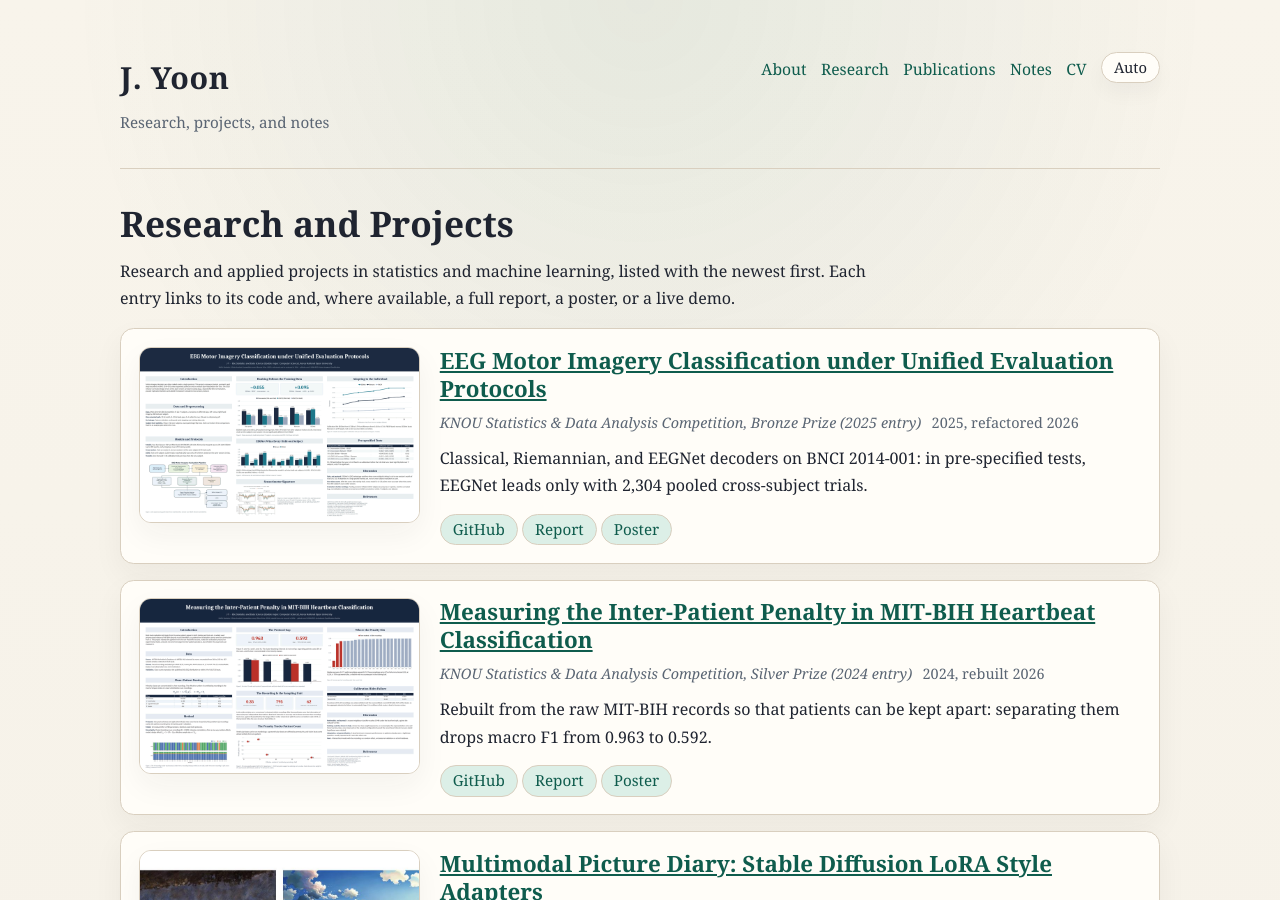
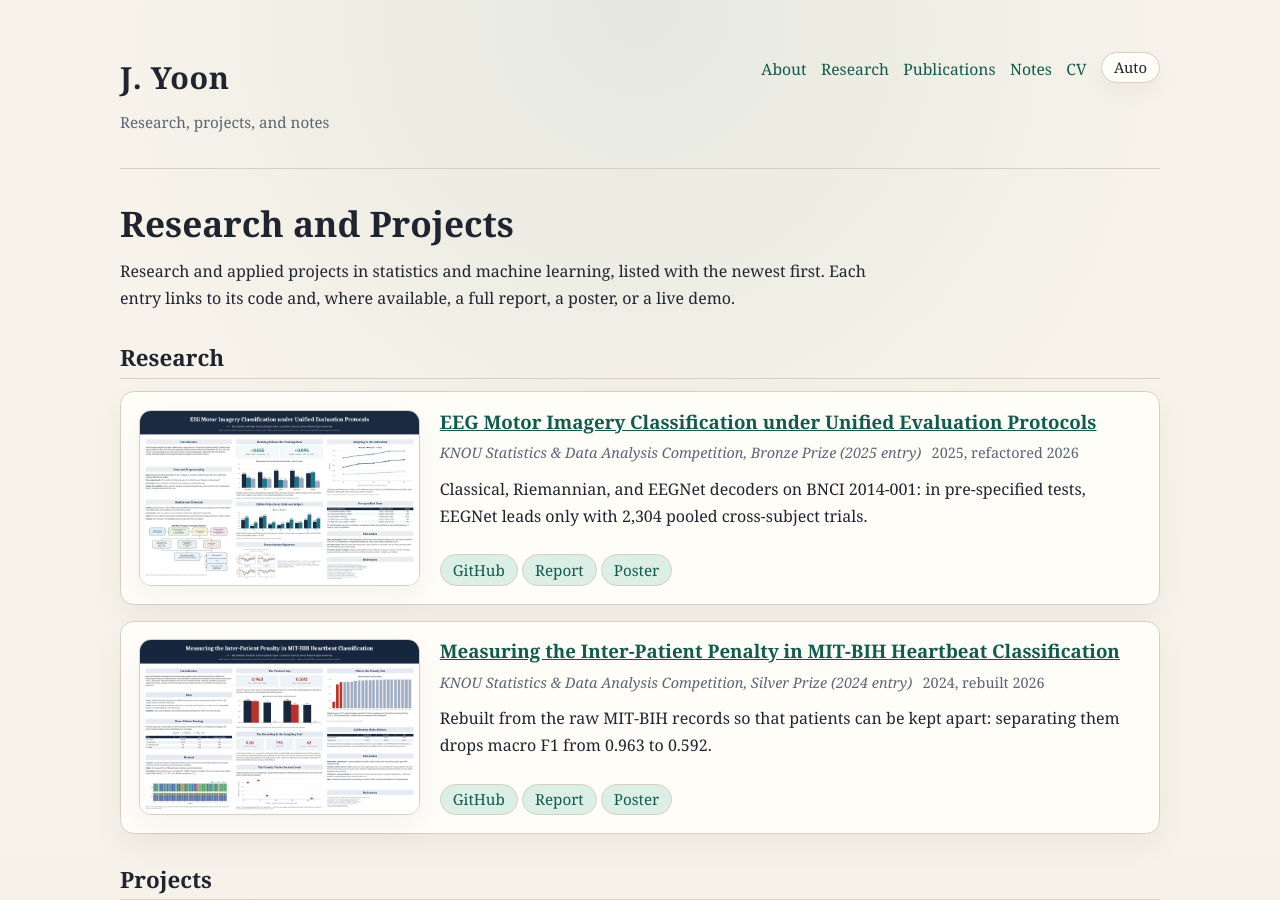
Before and after one commit to J-Y00N/j-y00n.github.io, a Jekyll site: the page built from _pages/research.md, in a window 1280 px wide and 900 px high. Built offline with Jekyll 4.4.1, drawn with Linux system fonts in a browser that asks for light colours.

Commit message:
Group the Research page into Research and Projects

```diff
--- a/_layouts/project-index.html
+++ b/_layouts/project-index.html
@@ -1,14 +1,36 @@
 ---
 layout: page
 ---
+{% comment %}
+Projects with `kind: research` are listed under the research heading, and every other project under the projects heading.
+While only one of the two groups has entries, the page shows a single list without headings.
+The headings come from `research_heading` and `projects_heading` in the page's front matter.
+{% endcomment %}
 {{ content }}
 {% assign projects = site.projects | sort: 'date' | reverse %}
 {% if projects.size > 0 %}
+{% assign research_projects = projects | where: "kind", "research" %}
+{% assign other_projects = projects | where_exp: "project", "project.kind != 'research'" %}
+{% if research_projects.size > 0 and other_projects.size > 0 %}
+<h2 id="research">{{ page.research_heading | default: "Research" | escape }}</h2>
+<div class="project-card-list">
+  {% for project in research_projects %}
+  {% include entry-card.html entry=project heading='h3' %}
+  {% endfor %}
+</div>
+<h2 id="projects">{{ page.projects_heading | default: "Projects" | escape }}</h2>
+<div class="project-card-list">
+  {% for project in other_projects %}
+  {% include entry-card.html entry=project heading='h3' %}
+  {% endfor %}
+</div>
+{% else %}
 <div class="project-card-list">
   {% for project in projects %}
   {% include entry-card.html entry=project %}
   {% endfor %}
 </div>
+{% endif %}
 {% else %}
 <div class="empty-state-card">
   <h2>Current Status</h2>
```
Also changed, not shown: _projects/2026-03-19-ecg-arrhythmia-classification.md (+1 -0 lines), _projects/2026-03-19-eeg-motor-imagery-classification.md (+1 -0 lines), README.md.
